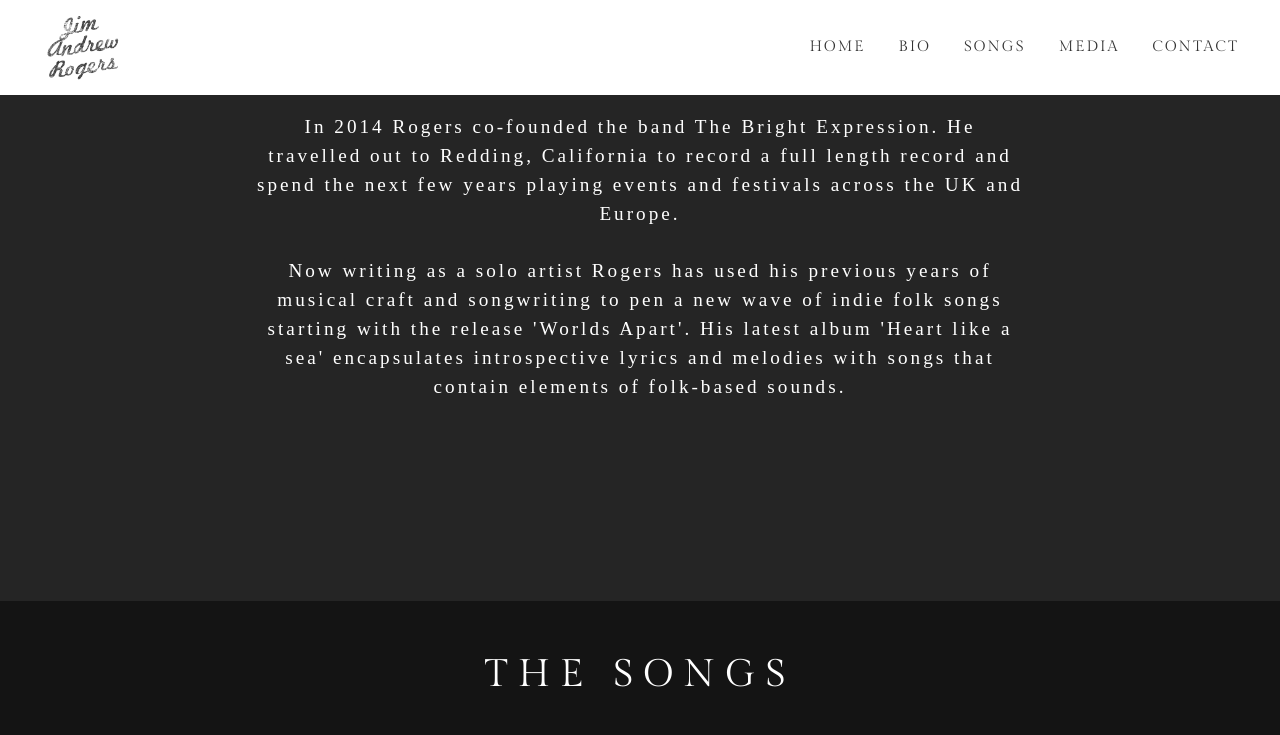
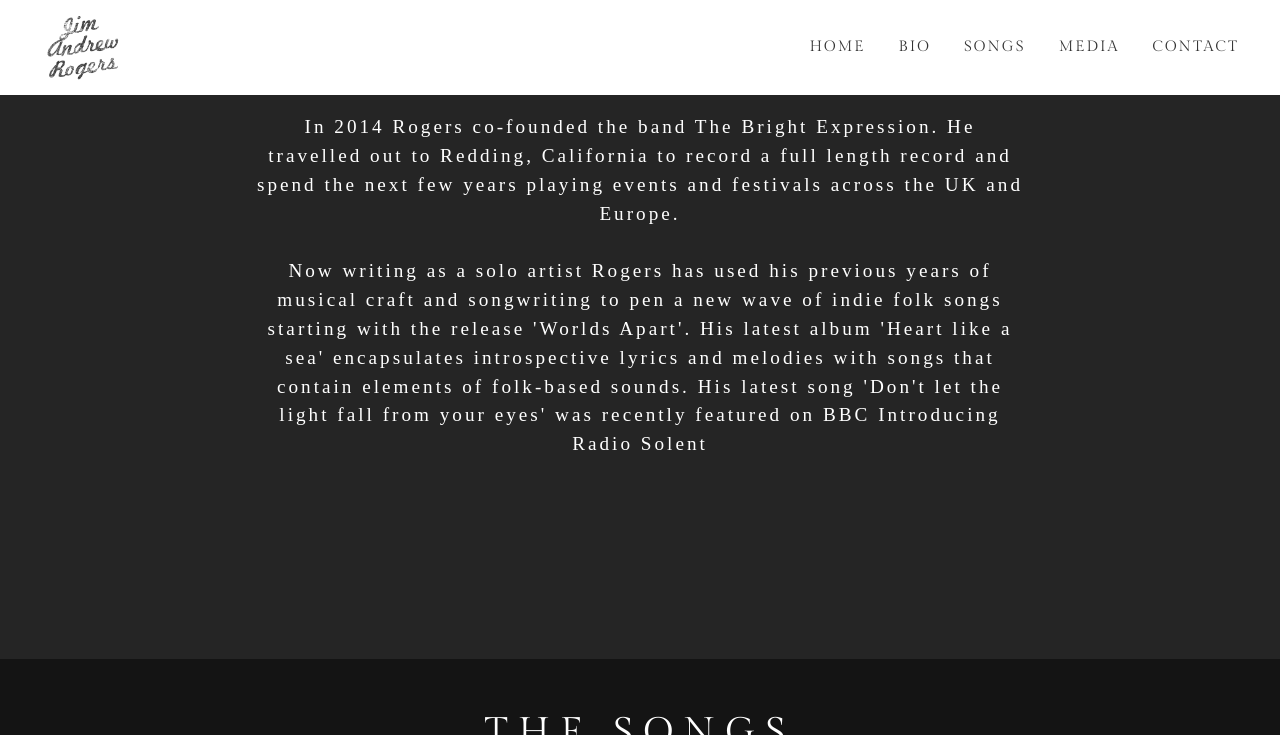
Before and after one commit to JimRogers/jimandrewrogers, a Jekyll site: the page built from index.md, in a window 1280 px wide and 900 px high, scrolled down 943 px, cut to the strip 0-735 px from the top of the window. Built offline with Jekyll 4.4.1, drawn with Linux system fonts in a browser that asks for light colours; comment, search, counter and statistics services are not loaded.

Commit message:
Add bbc intro comment

```diff
--- a/_includes/home_about.html
+++ b/_includes/home_about.html
@@ -3,5 +3,5 @@
 
 In 2014 Rogers co-founded the band The Bright Expression. He travelled out to Redding, California to record a full length record and spend the next few years playing events and festivals across the UK and Europe.<br><br>
 
-Now writing as a solo artist Rogers has used his previous years of musical craft and songwriting to pen a new wave of indie folk songs starting with the release 'Worlds Apart'. His latest album 'Heart like a sea' encapsulates introspective lyrics and melodies with songs that contain elements of folk-based sounds.</p>
+Now writing as a solo artist Rogers has used his previous years of musical craft and songwriting to pen a new wave of indie folk songs starting with the release 'Worlds Apart'. His latest album 'Heart like a sea' encapsulates introspective lyrics and melodies with songs that contain elements of folk-based sounds. His latest song 'Don't let the light fall from your eyes' was recently featured on BBC Introducing Radio Solent</p>
 </section><!--end home section-->
```
